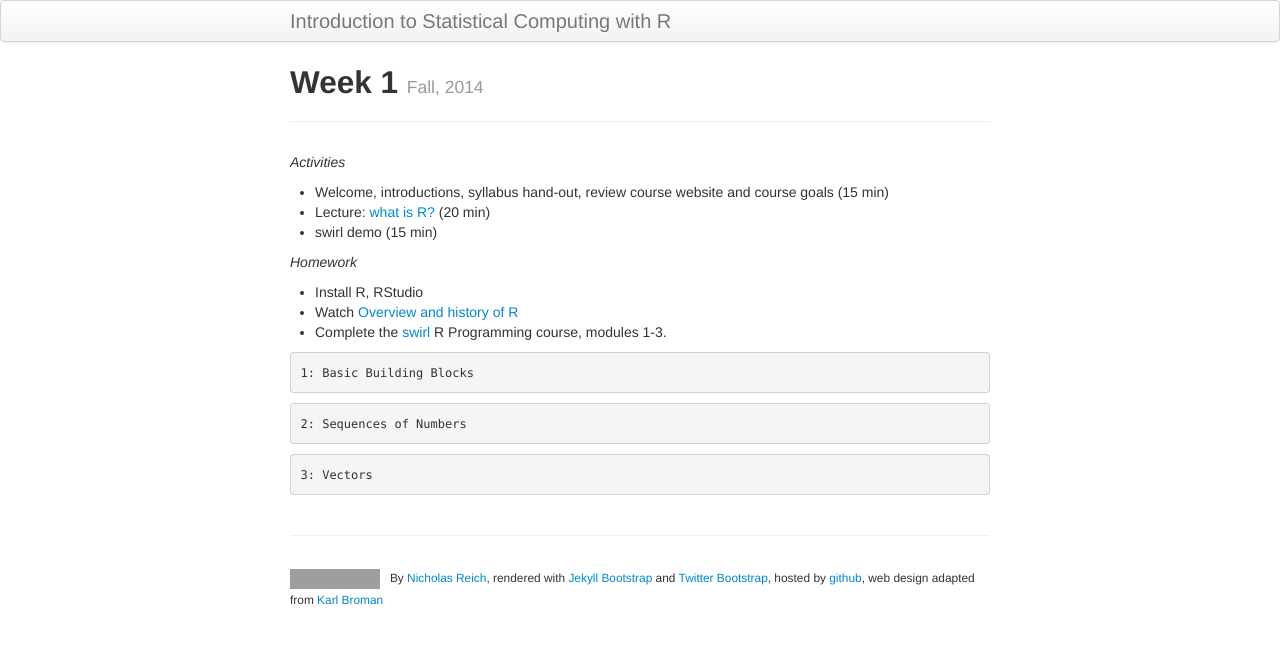
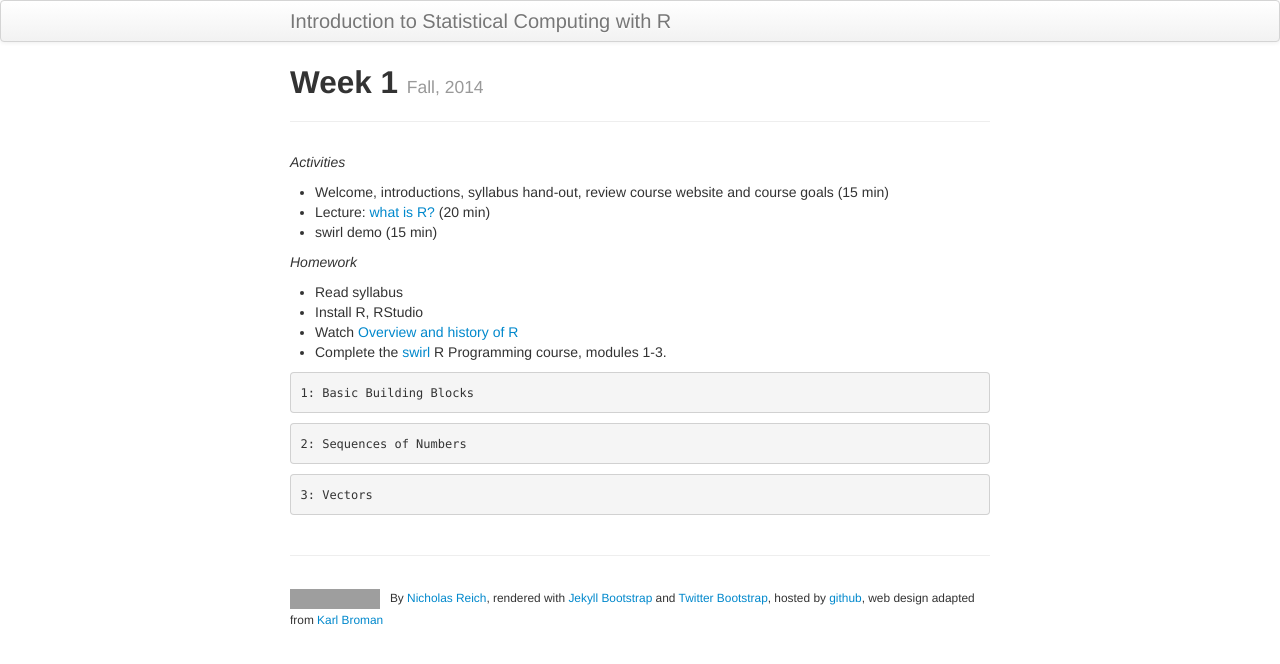
Before and after one commit to nickreich/statComp2014, a Jekyll site: the page built from pages/week1.md, in a window 1280 px wide. Shown: the top 664 px of the page. Built offline with Jekyll 4.4.1, drawn with Linux system fonts in a browser that asks for light colours; grey boxes are pictures that could not be loaded.

Commit message:
added HW.

```diff
--- a/pages/week1.md
+++ b/pages/week1.md
@@ -13,6 +13,7 @@ _Activities_
 
 _Homework_
 
+* Read syllabus
 * Install R, RStudio
 * Watch [Overview and history of R](https://www.youtube.com/watch?v=kzxHxFHW6hs)
 * Complete the [swirl](http://swirlstats.com/students.html) R Programming course, modules 1-3.
```
